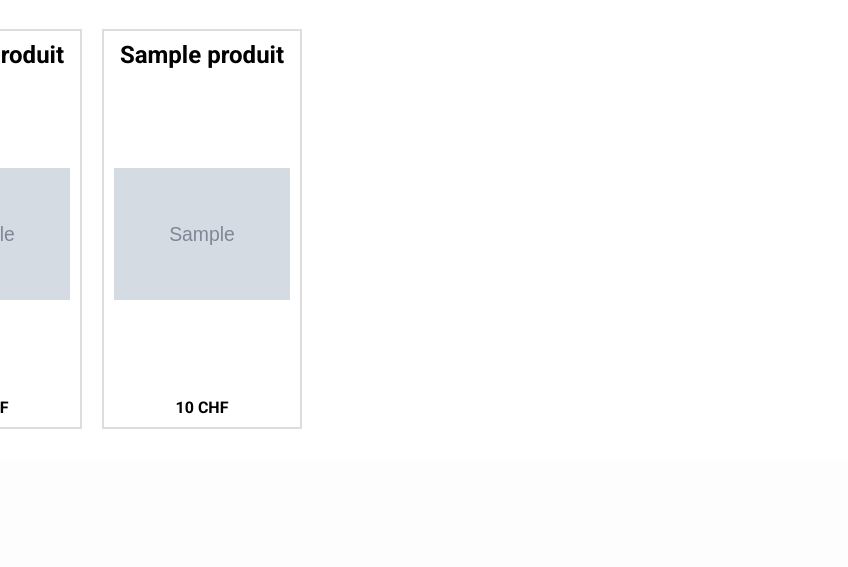
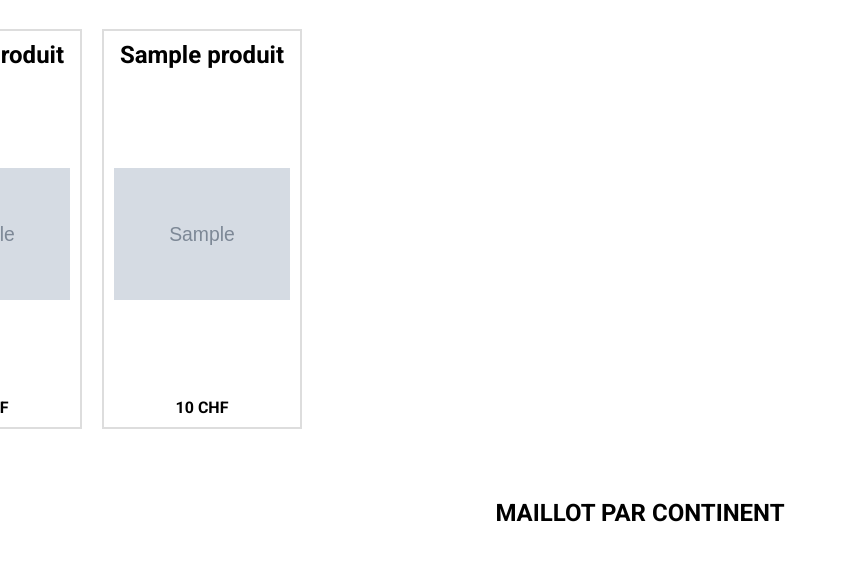
Before and after one commit to 1alext/TM_Alex, a PHP site: page / in a window 1280 px wide. Shown: the part 801-1368 px from the top of the page, without its empty margins (0-848 px from the left). Before the commit the page ends 1230 px from the top, so only its background shows below. Run offline with PHP 8.4, Linux system fonts and the light colour scheme; tables that the repository leaves empty or names only in its code hold one stand-in row (values such as "Sample post"); grey boxes marked "Sample" are stand-in pictures.

Commit message:
ajout nouvelle section pour bas page

```diff
--- a/Lien.css
+++ b/Lien.css
@@ -371,3 +371,16 @@ header .logo img     {
     opacity: 1;
     visibility: visible;
 }
+
+/*Nouvelle section pour bas de page*/
+.continent-section {
+    text-align: center;
+    margin: 40px;
+}
+
+.continent-section h2 {
+    font-size: 24px;
+    color: black;
+    font-weight: bold;
+    text-transform: uppercase;
+}
--- a/index.php
+++ b/index.php
@@ -93,6 +93,9 @@ $Produits = afficher();
     </div>
 </section>
 
+<section class="continent-section">
+    <h2>Maillot par continent</h2>
+</section>
 
 
 <!--page d'accueil-->
```
